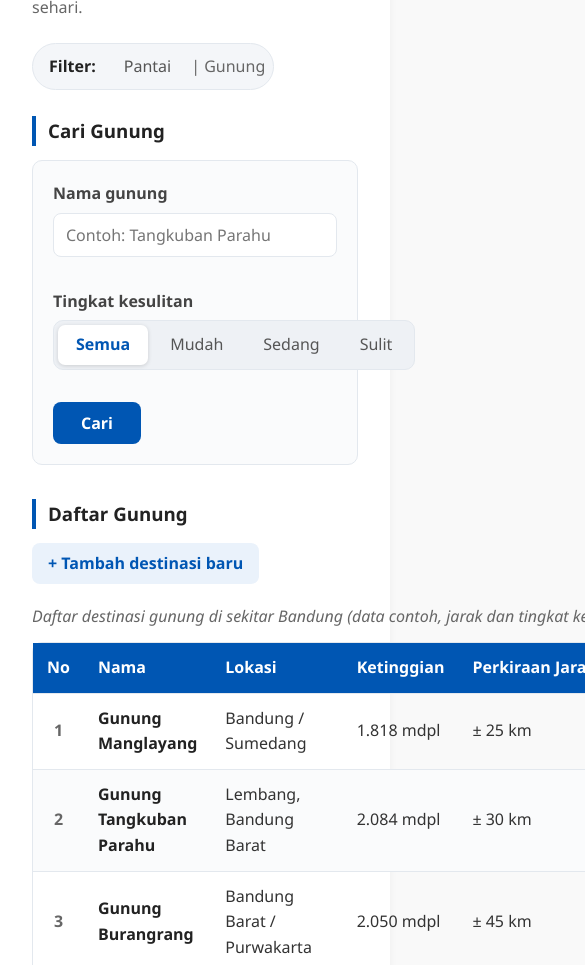
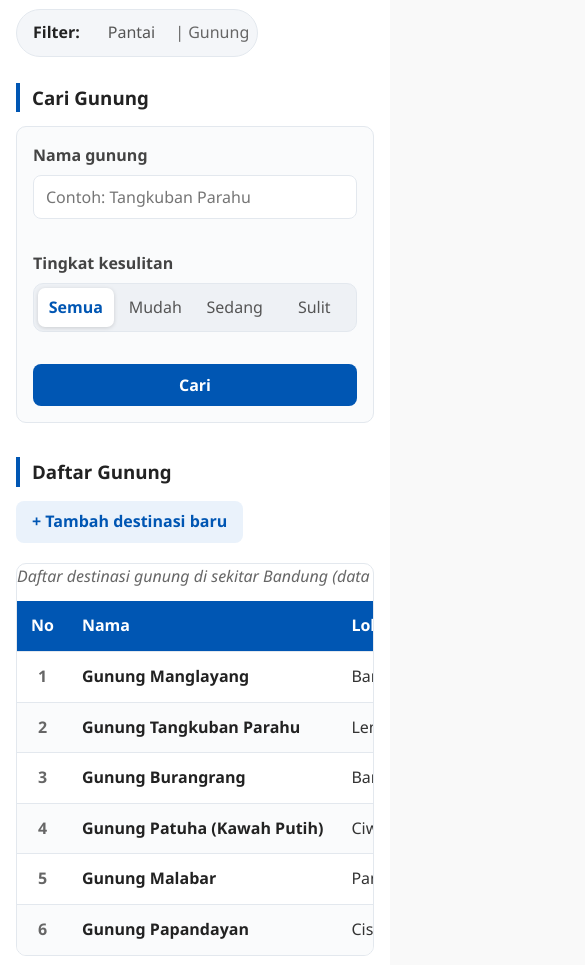
Before and after one commit to AyubDestama/ViBan-Visit-Bandung-, a plain HTML site: page visit-indonesia-bandung/gunung.html in a window 390 px wide. Shown: the part 439-1404 px from the top of the page, 585 px wide, since content can reach past the window. Drawn offline with Linux system fonts and the light colour scheme.

Commit message:
responsive: media query halaman gunung untuk HP

```diff
--- a/visit-indonesia-bandung/css/style.css
+++ b/visit-indonesia-bandung/css/style.css
@@ -538,3 +538,69 @@
   .halaman-gunung table td a:hover {
     text-decoration: underline;
   }
+
+
+/* ==RESPONSIVE: HALAMAN GUNUNG  (HP) - Yona== */
+@media (max-width: 768px) {
+  /* Halaman gunung: jarak tepi lebih kecil */
+  .halaman-gunung {
+    padding: 20px 16px 28px;
+  }
+
+  .halaman-gunung > h2 {
+    font-size: 24px;
+  }
+
+  /* Form pencarian: susun ke bawah */
+  .halaman-gunung form {
+    flex-direction: column;
+    align-items: stretch;
+    padding: 16px;
+  }
+
+  .halaman-gunung form p,
+  .halaman-gunung form fieldset.segmented {
+    flex: none;
+  }
+
+  /* Pilihan tingkat kesulitan: penuh selebar layar */
+  .halaman-gunung .segmented-group {
+    display: flex;
+    width: 100%;
+  }
+
+  .halaman-gunung form .segmented-group label {
+    flex: 1;
+    padding: 7px 8px;
+  }
+
+  .halaman-gunung form button {
+    width: 100%;
+  }
+
+  /* Tabel: bisa digeser ke samping */
+  .halaman-gunung table {
+    display: block;
+    overflow-x: auto;
+    white-space: nowrap;
+  }
+
+  /* Peta: judul lebih kecil */
+  .peta {
+    padding: 40px 0;
+  }
+
+  .peta-judul {
+    font-size: 28px;
+    gap: 12px;
+  }
+
+  .peta-judul::before,
+  .peta-judul::after {
+    max-width: 40px;
+  }
+
+  .peta-deskripsi {
+    letter-spacing: 1px;
+  }
+}
```
